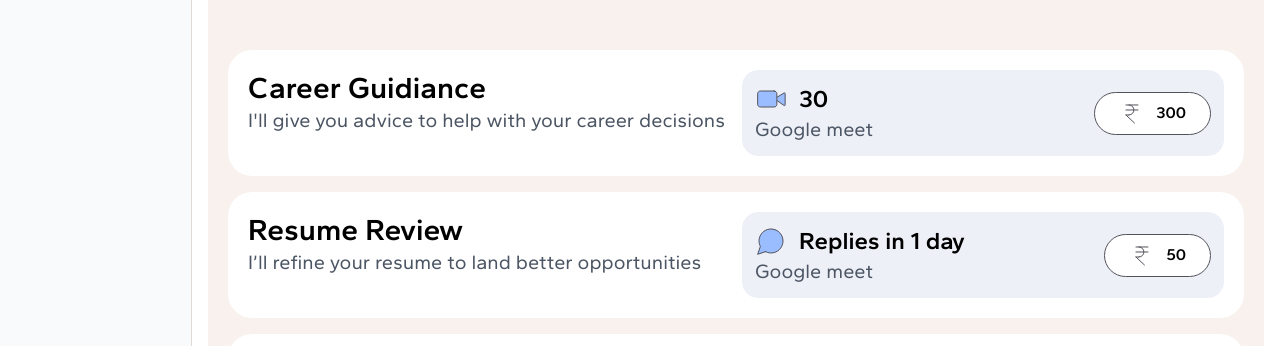
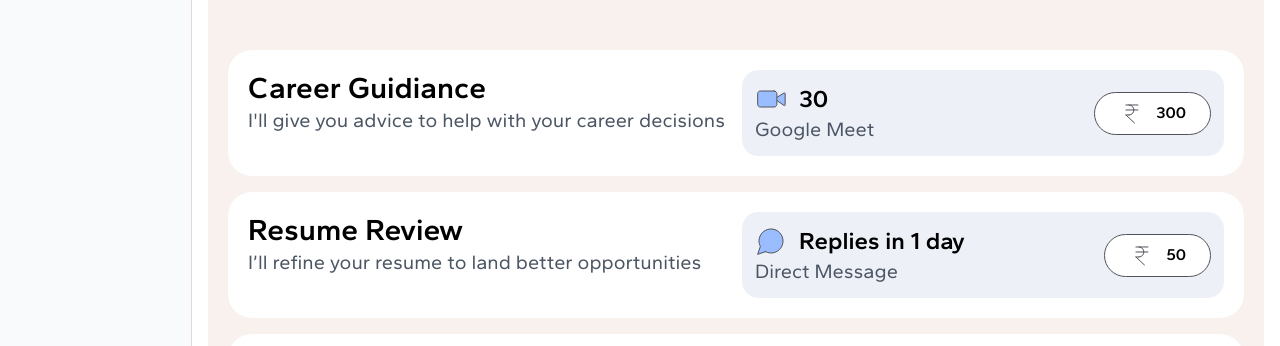
Before and after one commit to Emmykage/konnect-i, a React (Vite) app: page /mentors/1 in a window 1280 px wide. Shown: the part 454-800 px from the top of the page. Built offline with nearby package versions, Linux system fonts and the light colour scheme.

Commit message:
fix mobile response

```diff
--- a/src/pages/mentors/data/activitiesData.ts
+++ b/src/pages/mentors/data/activitiesData.ts
@@ -23,7 +23,7 @@ export const activityData = [{
     title: "1 month Career Guidance",
     note: "Ongoing support to help you achieve your career goals",
     event: {
-        event_type: "Google Meet",
+        event_type: "Google Meet, DM",
         time_period: "1 month",
         icon: "/svg/cube.svg"
 
--- a/src/pages/mentors/mentorUser/MentorUser.tsx
+++ b/src/pages/mentors/mentorUser/MentorUser.tsx
@@ -87,7 +87,7 @@ const MentorUser = () => {
                     </div>
                     <div className='flex-1 flex justify-center items-center'>
 
-                    <div className='p-3 rounded-2xl items-center justify-between border flex border-[#EEF0F8] bg-[#EEF0F8] w-full'>
+                    <div className='p-3 gap-3 rounded-2xl md:items-center justify-between border flex flex-col md:flex-row border-[#EEF0F8] bg-[#EEF0F8] w-full'>
                         <div>
                             <div className='flex items-center gap-3'>
                                 <img src={item.event.icon} alt="" />
@@ -95,7 +95,7 @@ const MentorUser = () => {
 
 
                             </div>
-                            <p className='text-xl text-gray-600'>Google meet</p>
+                            <p className='text-xl text-gray-600'>{item.event.event_type}</p>
 
 
                             </div>
@@ -126,11 +126,11 @@ const MentorUser = () => {
                         {item.text}
                     </p>
 
-                    <div className='flex gap-5'>
+                    <div className='flex flex-col md:flex-row items-center gap-5'>
                         <img src={testImage} alt="" className='w-16' />
                         <div>
-                            <p className='text-2xl'>{item.name}</p>
-                            <p className='text-xl text-gray-500'>{item.occuppation}</p>
+                            <p className='text-2xl text-center md:text-left'>{item.name}</p>
+                            <p className='text-xl text-gray-500 text-center md:text-left'>{item.occuppation}</p>
                         </div>
 
                     </div>
--- a/src/pages/mentors/user-card/UserCardInfo.tsx
+++ b/src/pages/mentors/user-card/UserCardInfo.tsx
@@ -10,7 +10,7 @@ const UserCardInfo = () => {
 {
     userMentors.map(user => (
 
-        <div className='infoCard p-10 flex flex-col md:flex-row bg-white rounded-3xl gap-4 mb-10'>
+        <div className='infoCard md:px-10 md:py-10 px-2 py-4 flex flex-col md:flex-row bg-white rounded-3xl gap-4 mb-10'>
         <div>
             <div className='w-56 img-cont block m-auto'>
             <img src={user.image} alt="" className={`${user.theme} rounded-2xl w-full `}/>
--- a/src/pages/mentors/user-card/imgInfo.scss
+++ b/src/pages/mentors/user-card/imgInfo.scss
@@ -24,7 +24,7 @@ img{
     }
     &.pink{
         background-color: rgba(242, 199, 204, 0.61);
-        background-image: url("/backgrounds/image-pink-bg.png");
+        background-image: url("/backgrounds/img-pink-bg.png");
 
 
     }
```
